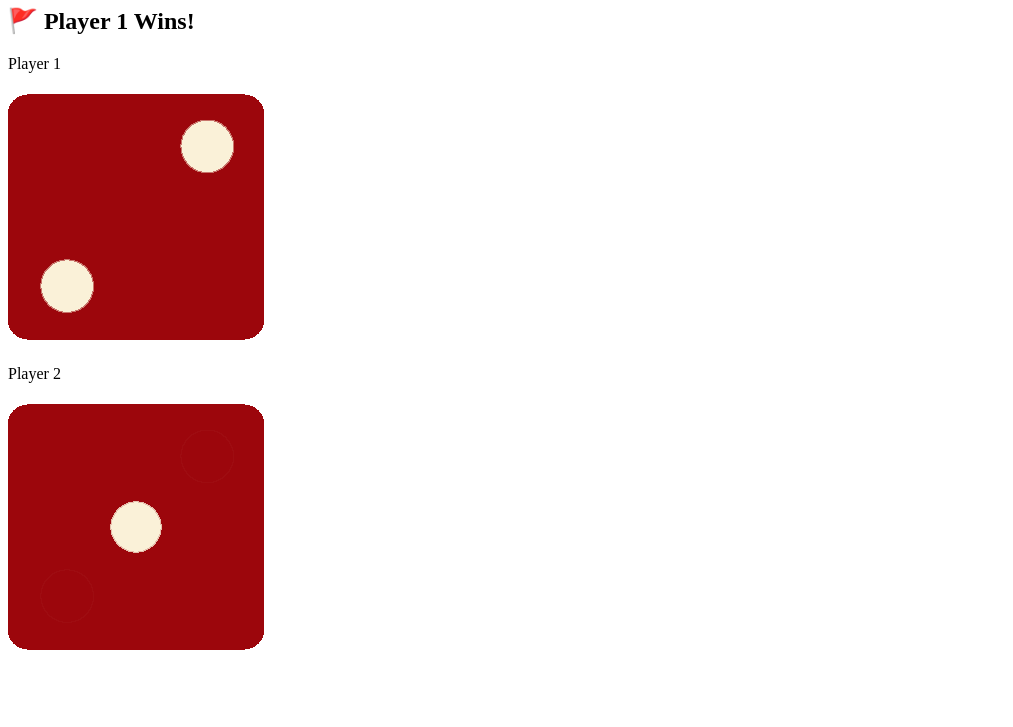
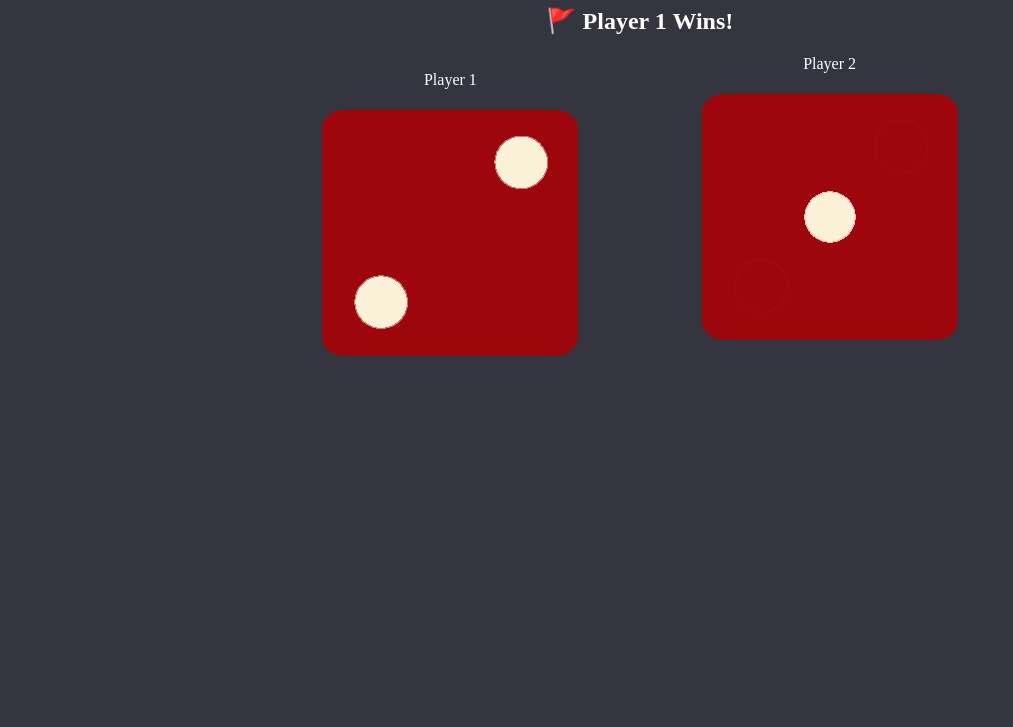
Before and after one commit to Nordtwig/dice-a-roni, a plain HTML site: page index.html in a window 1280 px wide. Shown: the part 73-800 px from the top of the page, without its empty margins (0-1013 px from the left). Drawn offline with Linux system fonts and the light colour scheme.

Commit message:
Add styling to page

```diff
--- a/index.html
+++ b/index.html
@@ -3,6 +3,7 @@
 <head>
     <meta charset="UTF-8">
     <meta name="viewport" content="width=device-width, initial-scale=1.0">
+    <link rel="stylesheet" href="styles.css">
     <title>Dice-A-Roni</title>
 </head>
 <body>
--- a/index.js
+++ b/index.js
@@ -16,7 +16,7 @@ if (player1Roll === player2Roll)
 else if (player1Roll > player2Roll)
     prompt.textContent = "🚩 Player 1 Wins!";
 else if (player1Roll < player2Roll)
-    prompt.textContent = "🚩 Player 2 Wins!";
+    prompt.textContent = "Player 2 Wins! 🚩";
 
 
 function generateRandomInt() {
--- /dev/null
+++ b/styles.css
@@ -0,0 +1,15 @@
+body {
+    background-color: #34353e;
+    text-align: center;
+    color: white;
+}
+
+.container {
+    width: 60%;
+    margin: 0 auto;
+}
+
+.dice {
+    width: 50%;
+    float: left;
+}
```
